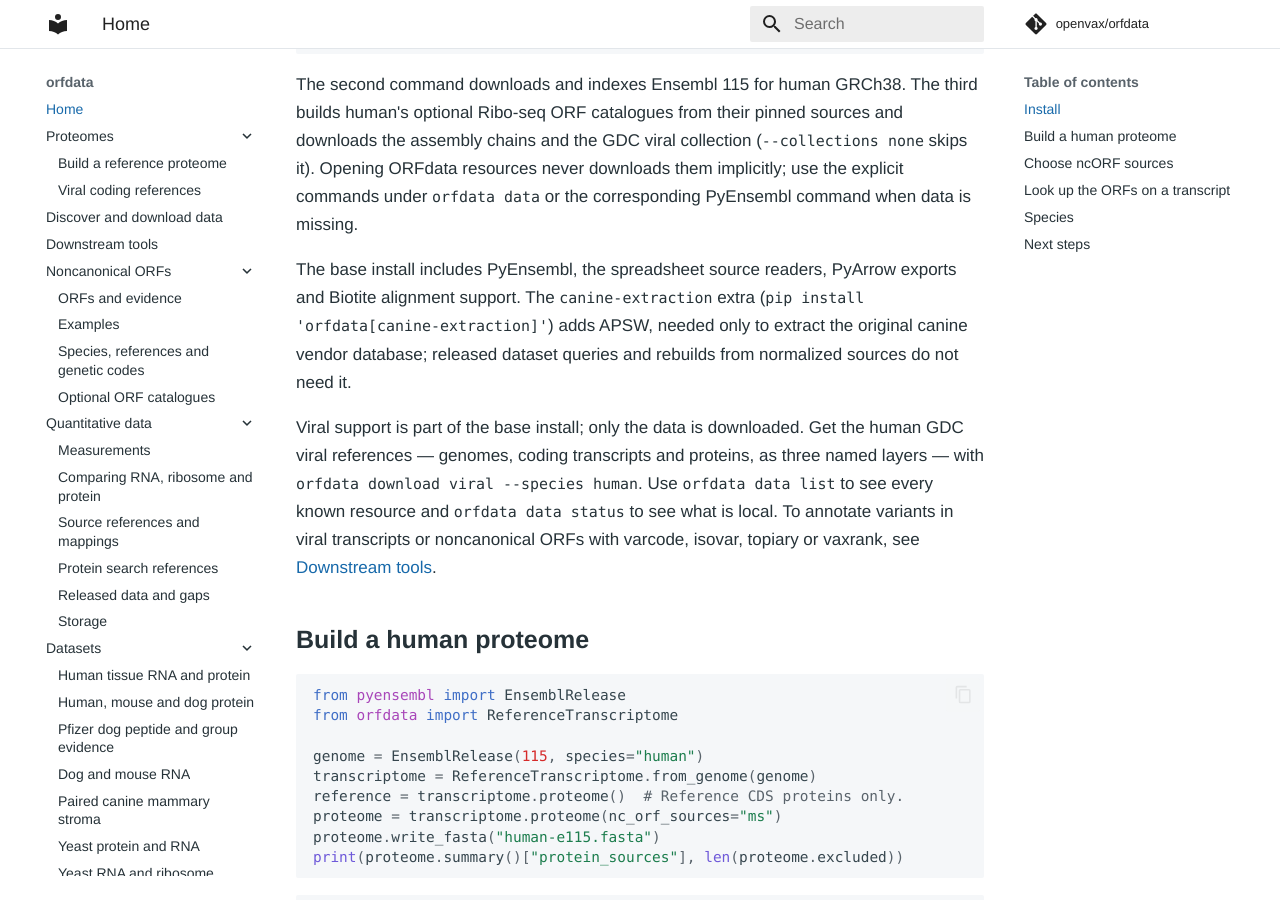
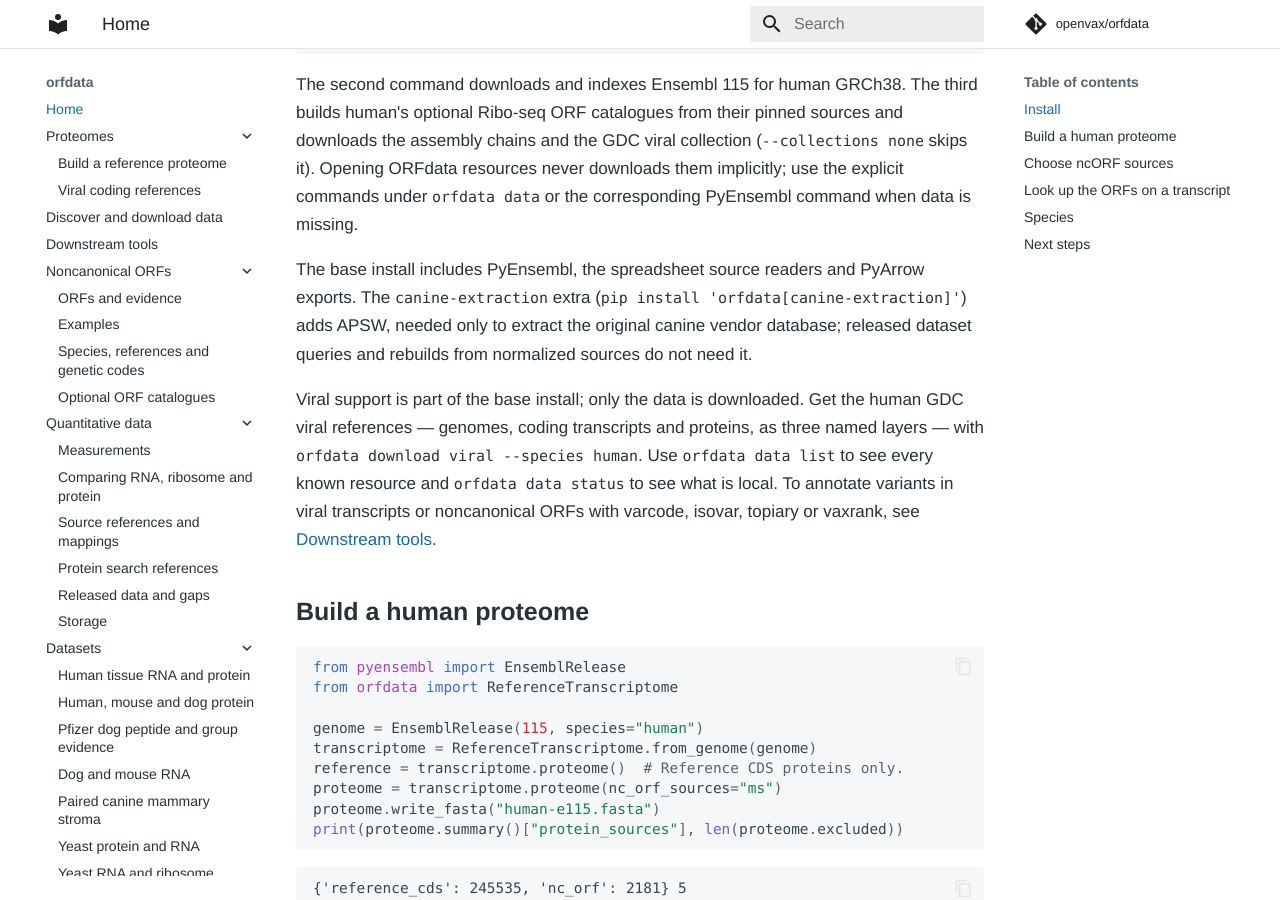
Before and after one commit to openvax/orfdata, an MkDocs documentation site: the page built from docs/index.md, in a window 1280 px wide and 900 px high, scrolled down 497 px. Built offline with MkDocs 1.6.1 and Material for MkDocs 9.7.7, drawn with Linux system fonts in a browser that asks for light colours; comment, search, counter and statistics services are not loaded.

Commit message:
Stop installing Biotite at runtime; add develop.sh and Python classifiers (0.49.1)
No module under orfdata/ imports biotite; only the uninstalled experimental
dog ncORF search and its tests do. Move biotite>=1.6,<3 from the runtime
dependencies to the dev extra, and say in the search's README and the
installation docs that the base install doesn't include it. Add the
Python 3.11-3.14 classifiers, a develop.sh like the other OpenVax libraries
(pip install -e '.[dev,docs]'), and name both of Biopython's dev uses in
pyproject's comment. Part of #194.

Claude-Session: https://claude.ai/code/session_01JHJhwj29oDqoeu7TYd34Pi

```diff
--- a/docs/index.md
+++ b/docs/index.md
@@ -24,8 +24,8 @@ and downloads the assembly chains and the GDC viral collection
 implicitly; use the explicit commands under `orfdata data` or the
 corresponding PyEnsembl command when data is missing.
 
-The base install includes PyEnsembl, the spreadsheet source readers, PyArrow
-exports and Biotite alignment support. The `canine-extraction` extra
+The base install includes PyEnsembl, the spreadsheet source readers and PyArrow
+exports. The `canine-extraction` extra
 (`pip install 'orfdata[canine-extraction]'`) adds APSW, needed only to extract
 the original canine vendor database; released dataset queries and rebuilds
 from normalized sources do not need it.
--- a/orfdata/version.py
+++ b/orfdata/version.py
@@ -1 +1 @@
-__version__ = "0.49.0"
+__version__ = "0.49.1"
```
Also changed, not shown: CHANGELOG.md (+12 -0 lines), README.md (+1 -1 lines), docs/reference.md (+1 -1 lines), pyproject.toml (+18 -4 lines), scripts/experimental/dog-ncorf-search/README.md (+3 -2 lines), 2 other files.
